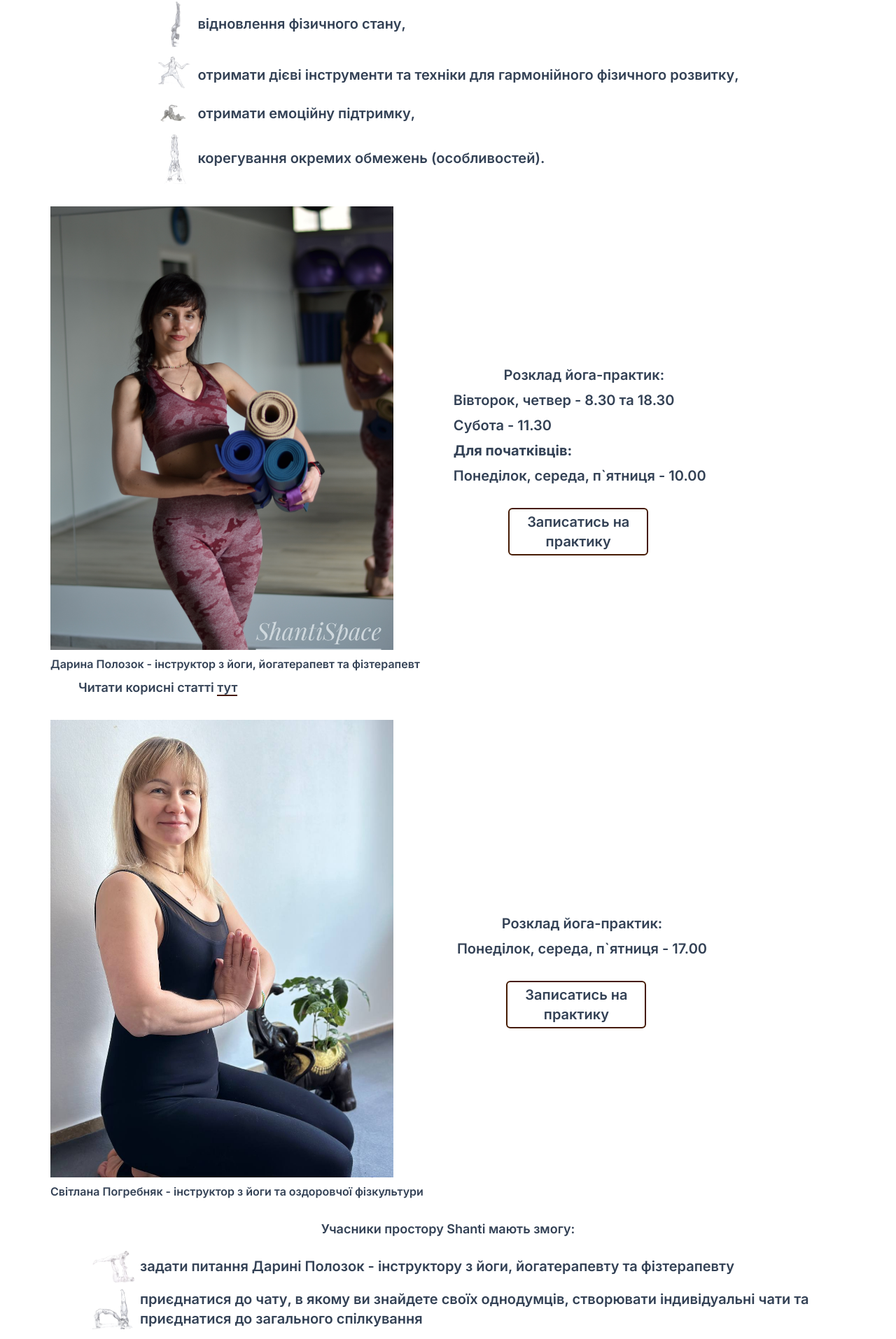
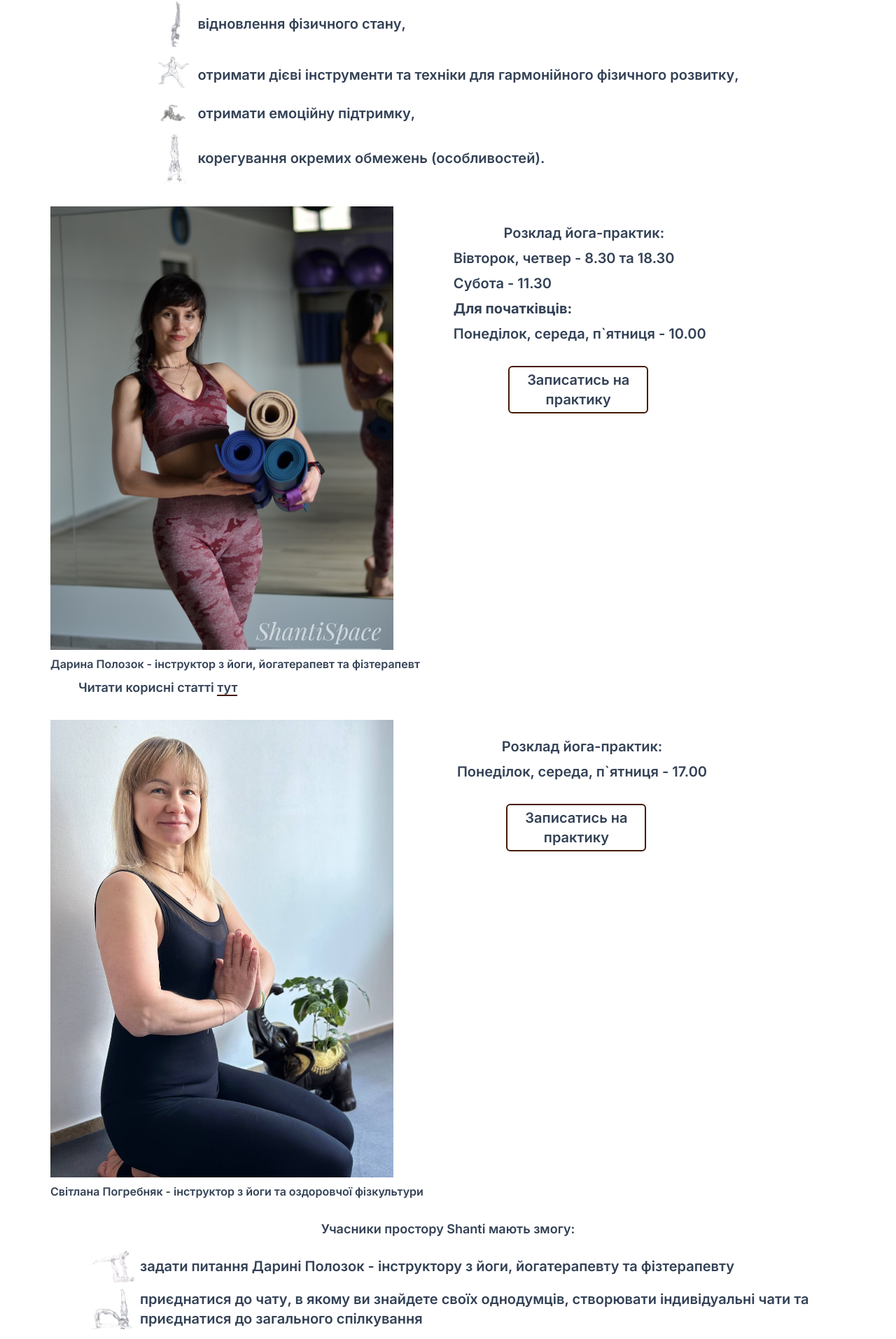
Before and after one commit to Tetyanka-T/shantispace, a Next.js app: page /yoga in a window 1280 px wide. Shown: the part 3360-5274 px from the top of the page at 70% size. Built offline with nearby package versions, Linux system fonts and the light colour scheme; no server answers; what pusher would draw is missing.

Commit message:
fix styles

```diff
--- a/app/physical-therapy/page.tsx
+++ b/app/physical-therapy/page.tsx
@@ -99,7 +99,7 @@ const PhysicalPage = () => {
       <p className="text-lg mx-3 my-2 lg:text-xl 2xl:text-2xl 2xl:mx-[60px]">Також ми підбираємо вправи для самостійного виконання вдома після завершення лікування.</p>
       <p className="text-lg mx-3 font-bold my-2 lg:text-xl 2xl:text-2xl 2xl:mx-[60px]">Важливо! Незважаючи на те, що деяким людям вправи можуть здатися простими та легкими, вони повинні виконуватись під суворим контролем інструктора чи фізичного терапевта.</p>
       <h3 className="text-lg text-center mx-3 my-4 lg:text-xl 2xl:text-2xl 2xl:mx-[60px]">Інструктори фізичної терапії та оздоровчої фізкультури:</h3>
-      <div className="2xl:flex">
+      <div className="2xl:mx-[340px]">
         <div className="md:flex">
         <div>
           <Image src="/couch.jpeg" alt="Дарина Полозок - інструктор з йоги, йогатерапевт та фізтерапевт" width={320} height={300} className="w-full h-auto object-cover md:w-[490px]"/>
@@ -114,7 +114,7 @@ const PhysicalPage = () => {
           <Link href="tel:+380977339045" className="block w-[200px] rounded-md border-2 p-1 text-center text-lg border-amber-950 mx-auto mt-3 md:mt-8 lg:text-xl" aria-label="посилання на запис на заняття до Дарини Полозок">Записатись на заняття</Link>
         </div>
         </div>
-        <div className="mt-8 md:flex 2xl:mt-0 2xl:ml-12">
+        <div className="mt-8 md:flex">
         <div>
           <Image src="/svitlana.jpg" width={320} height={300} alt="Світлана Погребняк - інструктор з йоги та оздоровчої фізкультури" className="w-full h-auto object-cover md:w-[490px]"/>
           <h2 className="text-md text-center my-2">Світлана Погребняк - інструктор з йоги та оздоровчої фізкультури</h2>
--- a/components/Yoga.tsx
+++ b/components/Yoga.tsx
@@ -83,8 +83,8 @@ const Yoga = () => {
           </li>
         </ul>
       </div>
-     <div className="2xl:flex">
-     <div className="md:flex md:items-center">
+     <div className="2xl:mx-[340px]">
+     <div className="md:flex">
         <div>
           <Image src="/couch.jpeg" alt="Дарина Полозок - інструктор з йоги, йогатерапевт та фізтерапевт" width={320} height={300} className="w-full h-auto object-cover md:w-[490px]"/>
           <h3 className="text-md text-center my-2">Дарина Полозок - інструктор з йоги, йогатерапевт та фізтерапевт</h3>
@@ -103,7 +103,7 @@ const Yoga = () => {
          <Link href="tel:+380977339045" className="block w-[200px] rounded-md border-2 p-1 text-center text-lg border-amber-950 mx-auto mt-3 md:mt-8 lg:text-xl" aria-label="посилання для запису на практику до Дарини Полозок">Записатись на практику</Link>
         </div>
       </div>
-      <div className="mt-8 md:flex md:items-center 2xl:mt-0">
+      <div className="mt-8 md:flex">
         <div>
           <Image src="/svitlana.jpg" width={320} height={300} alt="Світлана Погребняк - інструктор з йоги та оздоровчої фізкультури" className="w-full h-auto object-cover md:w-[490px]"/>
           <h3 className="text-md text-center my-2">Світлана Погребняк - інструктор з йоги та оздоровчої фізкультури</h3>
```
